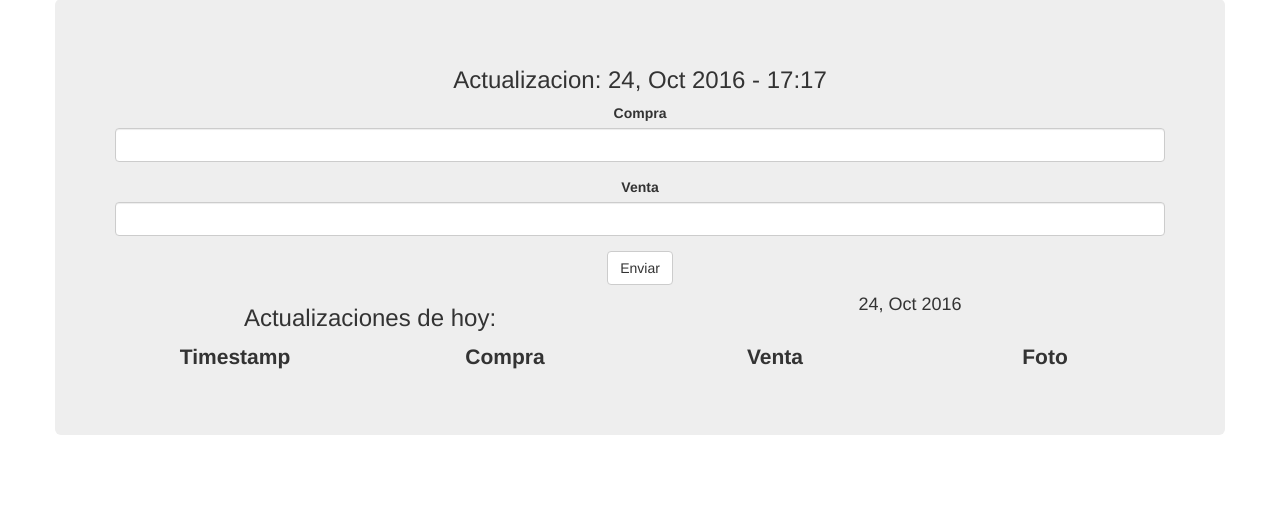
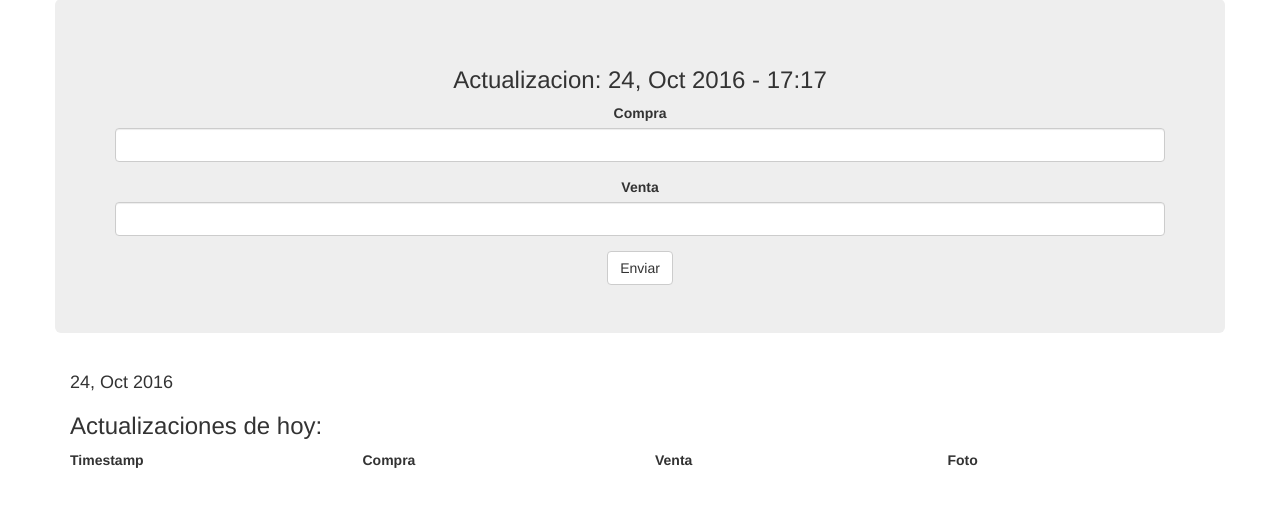
Before and after one commit to ponkbrown/publiCambio, a Flask app: page /update in a window 1280 px wide. Shown: the part 73-580 px from the top of the page. Run offline with Flask 2, Linux system fonts and the light colour scheme; the visitor is signed in with stand-in values (Sample User, id 1); tables that the repository leaves empty hold one stand-in row (values such as "Sample post"); some libraries are stand-ins or nearby versions.

Commit message:
mas modifiaciones en el formato de las actualizaciones diarias

```diff
--- a/templates/base.html
+++ b/templates/base.html
@@ -32,10 +32,10 @@
       {% block jumbotron %}
         <h1>Hola proyecto </h1>
       {% endblock %}
-      {% block extra %}
-          <p> testing </p>
-      {% endblock %}
       </div>
     </div>
+    {% block extra %}
+        <p> testing </p>
+    {% endblock %}
 </div>
 {% endblock %}
--- a/templates/cambioUpdate.html
+++ b/templates/cambioUpdate.html
@@ -9,11 +9,9 @@
 
 {% block extra %}
 <div class="row">
-  <div class='col-xs-6'>
+  <div class='col-xs-12'>
+      <h4>{{ fecha.strftime('%d, %b %Y') }} </h4>
       <h3> Actualizaciones de hoy: </h3>
-  </div>
-  <div class='col-xs-6'>
-      <h4>{{ fecha.strftime('%d, %b %Y') }} </h4>
   </div>
 </div>
 <div class='row'>
@@ -32,7 +30,7 @@
 </div>
 {% for captura in capturasHoy%}
 <div class="row">
-<div class="col-xs-6">
+<div class="col-xs-3">
     {{ captura.timestamp.strftime('%H:%M:%S') }}
 </div>
 <div class="col-xs-3">
@@ -41,6 +39,9 @@
 <div class='col-xs-3'>
     {{captura.venta}}
 </div>
+<div class='col-xs-3'>
+  {{captura.foto}}
+</div>
 </div>
 
 {% endfor %}
```
